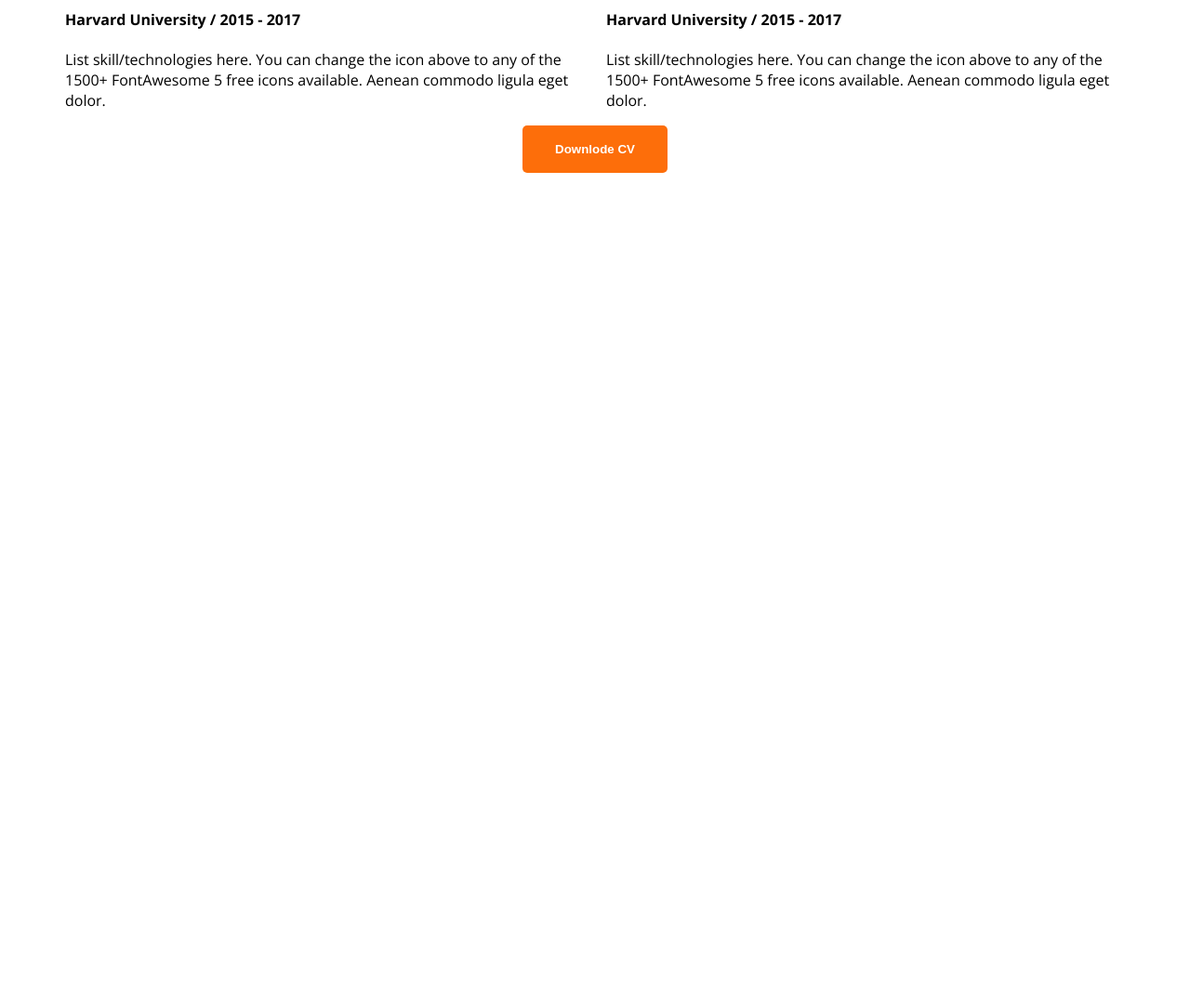
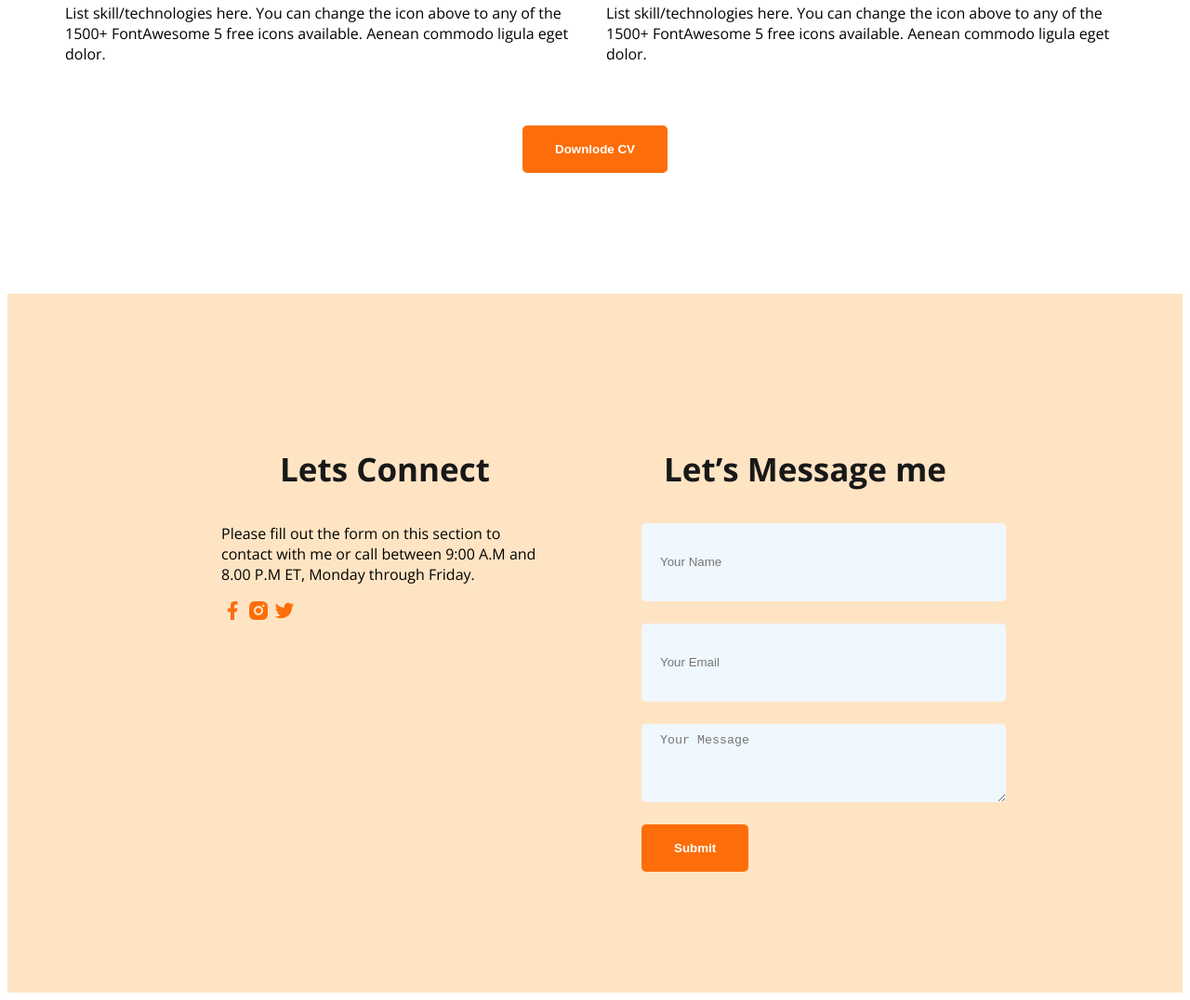
Before and after one commit to codezooo/web-dev-portfolio, a plain HTML site: page index.html in a window 1280 px wide. Shown: the part 3013-4089 px from the top of the page at 93% size. Before the commit the page ends 3329 px from the top, so only its background shows below. Drawn offline with nearby package versions, Linux system fonts and the light colour scheme.

Commit message:
add footer

```diff
--- a/index.html
+++ b/index.html
@@ -149,7 +149,7 @@
 
       </div>
       <div>
-        <div class="text-center">
+        <div class="text-center resume-downlode-cv">
           <button class="btn-last">Downlode CV</button>
         </div>
 
@@ -157,8 +157,26 @@
 
     </section>
   </main>
-  <footer>
-
+  <footer class="secondary-bg">
+    <div class="footer-colum">
+      <h3 class="section-title">Lets Connect</h3>
+      <p>Please fill out the form on this section to contact with me or call between 9:00 A.M and 8.00 P.M ET, Monday
+        through Friday.</p>
+      <div>
+        <a href=""><img src="images/icons/facebook.png" alt=""></a>
+        <a href=""><img src="images/icons/insta.png" alt=""></a>
+        <a href=""><img src="images/icons/twitter.png" alt=""></a>
+      </div>
+    </div>
+    <div class="footer-colum">
+      <h3 class="section-title">Let’s Message me</h3>
+      <form action="">
+        <input type="text" name="" id="" placeholder="Your Name">
+        <input type="email" name="" id="" placeholder="Your Email">
+        <textarea name="" id="" cols="30" rows="50" placeholder="Your Message"></textarea>
+        <input class="btn-primary" type="submit" value="Submit">
+      </form>
+    </div>
   </footer>
 
 </body>
--- a/styles/Portfolio.css
+++ b/styles/Portfolio.css
@@ -180,10 +180,7 @@
   gap: 24px;
 }
 
-.resume-container hr {
-  margin: 20px 0px;
-  padding-bottom: 20px;
-}
+
 
 .btn-last {
   background-color: #FD6E0A;
@@ -194,3 +191,33 @@
   /* border-color: slategrey; */
   border: none;
 }
+
+.resume-downlode-cv {
+  margin-top: 50px;
+}
+
+/* footer style */
+
+footer {
+  padding: 130px 230px;
+  display: flex;
+  gap: 100px;
+
+}
+
+.footer-colum {
+  width: 50%;
+}
+
+footer input[type="text"],
+footer input[type="email"],
+footer textarea {
+  height: 64px;
+  padding: 10px 20px;
+  border-radius: 5px;
+  background-color: aliceblue;
+  display: block;
+  width: 100%;
+  margin-bottom: 24px;
+  border: none;
+}
```
